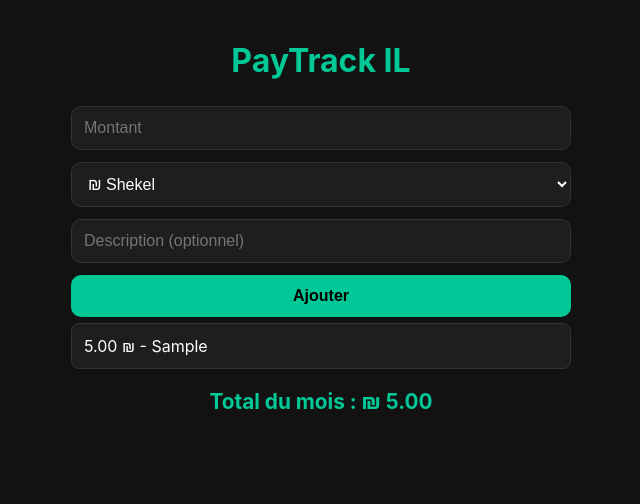
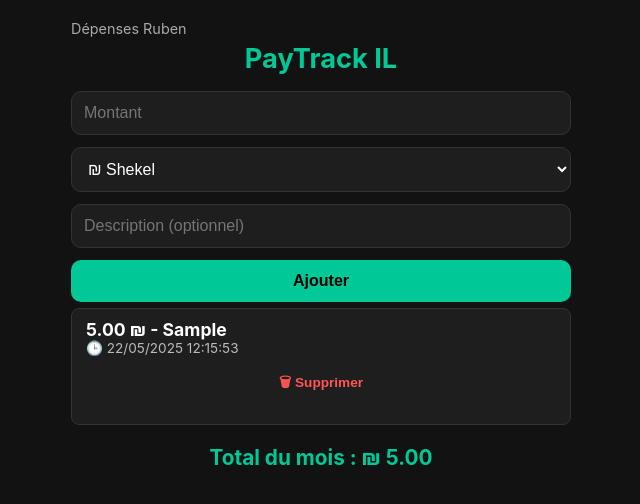
Before and after one commit to peppa1514/payapp, a plain HTML site: page index.html in a window 1280 px wide. Both pictures are taken after typing "5", "Sample" into the empty fields and a click on the button "Ajouter". Shown: the whole page, without its empty margins (319-959 px from the left). Drawn offline with Linux system fonts and the light colour scheme.

Commit message:
Update index.html

```diff
--- a/index.html
+++ b/index.html
@@ -4,7 +4,7 @@
 <head>
   <meta charset="UTF-8">
   <meta name="viewport" content="width=device-width, initial-scale=1.0">
-  <title>PayTrack IL</title>
+  <title>Dépenses Ruben</title>
   <style>
     :root {
       --bg: #121212;
@@ -12,10 +12,11 @@
       --text: #ffffff;
       --accent: #00c896;
       --border: #333;
+      --font-main: -apple-system, BlinkMacSystemFont, 'Segoe UI', Roboto, Oxygen;
     }
 
     body {
-      font-family: -apple-system, BlinkMacSystemFont, 'Segoe UI', Roboto, Oxygen;
+      font-family: var(--font-main);
       background: var(--bg);
       color: var(--text);
       padding: 20px;
@@ -23,10 +24,18 @@
       margin: auto;
     }
 
+    header {
+      text-align: left;
+      font-size: 0.9em;
+      color: #aaa;
+      margin-bottom: 5px;
+    }
+
     h1 {
       text-align: center;
+      font-size: 1.7em;
       color: var(--accent);
-      margin-bottom: 20px;
+      margin: 0 0 10px 0;
     }
 
     input, select, button {
@@ -55,11 +64,33 @@
     }
 
     .entry {
-      padding: 12px;
+      padding: 10px 14px;
       background: var(--card);
       border: 1px solid var(--border);
-      margin-bottom: 8px;
+      margin-bottom: 10px;
       border-radius: 8px;
+      display: flex;
+      flex-direction: column;
+    }
+
+    .amount-desc {
+      font-weight: bold;
+      font-size: 1.1em;
+    }
+
+    .meta {
+      font-size: 0.85em;
+      color: #bbb;
+    }
+
+    .delete-btn {
+      color: #f55;
+      background: none;
+      border: none;
+      cursor: pointer;
+      font-size: 0.85em;
+      margin-top: 4px;
+      align-self: flex-end;
     }
 
     #total {
@@ -72,7 +103,9 @@
   </style>
 </head>
 <body>
+  <header>Dépenses Ruben</header>
   <h1>PayTrack IL</h1>
+
   <input type="number" id="amount" placeholder="Montant">
   <select id="currency">
     <option value="ILS">₪ Shekel</option>
@@ -86,15 +119,8 @@
 
   <script>
     const euroToShekel = 4.0;
-
-    const saveData = () => {
-      localStorage.setItem("entries", JSON.stringify(entries));
-    }
-
-    const loadData = () => {
-      const data = localStorage.getItem("entries");
-      return data ? JSON.parse(data) : [];
-    }
+    const saveData = () => localStorage.setItem("entries", JSON.stringify(entries));
+    const loadData = () => JSON.parse(localStorage.getItem("entries") || "[]");
 
     let entries = loadData();
 
@@ -102,13 +128,17 @@
       const container = document.getElementById("entries");
       container.innerHTML = "";
       let total = 0;
-      for (const entry of entries) {
+      entries.forEach((entry, index) => {
         const div = document.createElement("div");
         div.className = "entry";
-        div.innerText = `${entry.amount.toFixed(2)} ₪ - ${entry.desc}`;
+        div.innerHTML = `
+          <div class="amount-desc">${entry.amount.toFixed(2)} ₪ - ${entry.desc}</div>
+          <div class="meta">🕒 ${entry.date}</div>
+          <button class="delete-btn" onclick="deleteEntry(${index})">🗑 Supprimer</button>
+        `;
         container.appendChild(div);
         total += entry.amount;
-      }
+      });
       document.getElementById("total").innerText = `Total du mois : ₪ ${total.toFixed(2)}`;
     }
 
@@ -116,18 +146,21 @@
       const amount = parseFloat(document.getElementById("amount").value);
       const currency = document.getElementById("currency").value;
       const desc = document.getElementById("desc").value || "Sans description";
-
-      if (isNaN(amount) || amount <= 0) {
-        alert("Montant invalide");
-        return;
-      }
+      if (isNaN(amount) || amount <= 0) return alert("Montant invalide");
 
       const shekelAmount = currency === "EUR" ? amount * euroToShekel : amount;
-      entries.push({ amount: shekelAmount, desc });
-      saveData();
-      updateDisplay();
+      const date = new Date().toLocaleString("fr-FR", { hour12: false });
+      entries.push({ amount: shekelAmount, desc, date });
+      saveData(); updateDisplay();
       document.getElementById("amount").value = "";
       document.getElementById("desc").value = "";
+    }
+
+    const deleteEntry = (index) => {
+      if (confirm("Supprimer cette dépense ?")) {
+        entries.splice(index, 1);
+        saveData(); updateDisplay();
+      }
     }
 
     updateDisplay();
```
